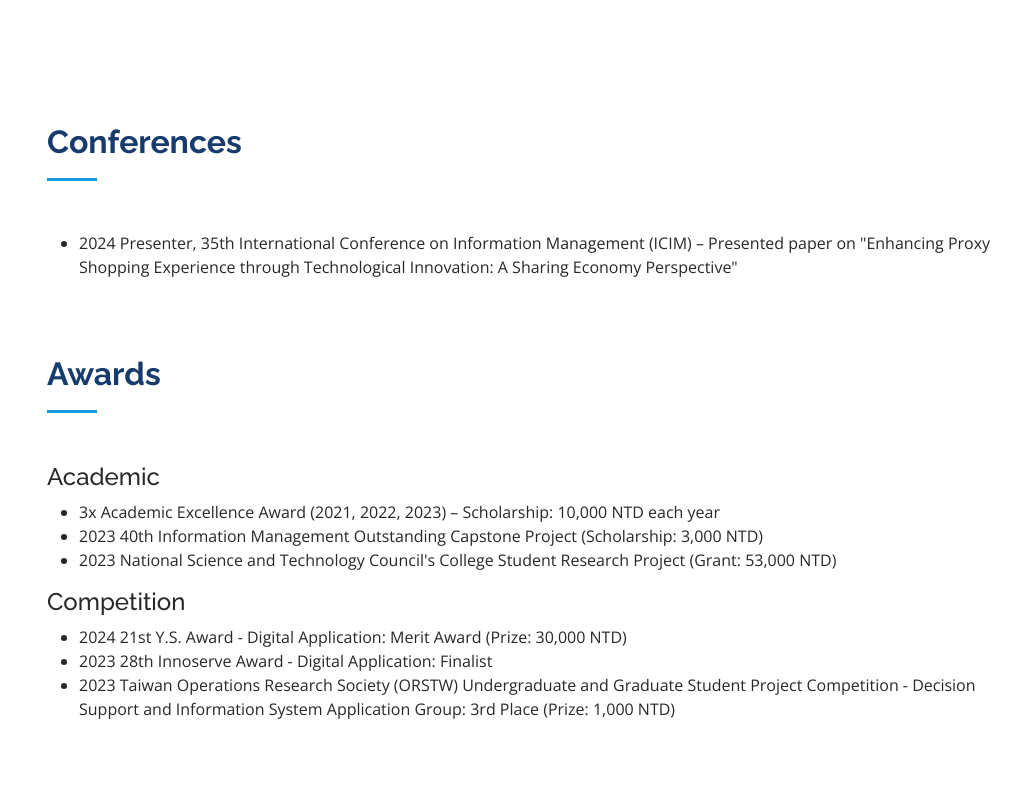
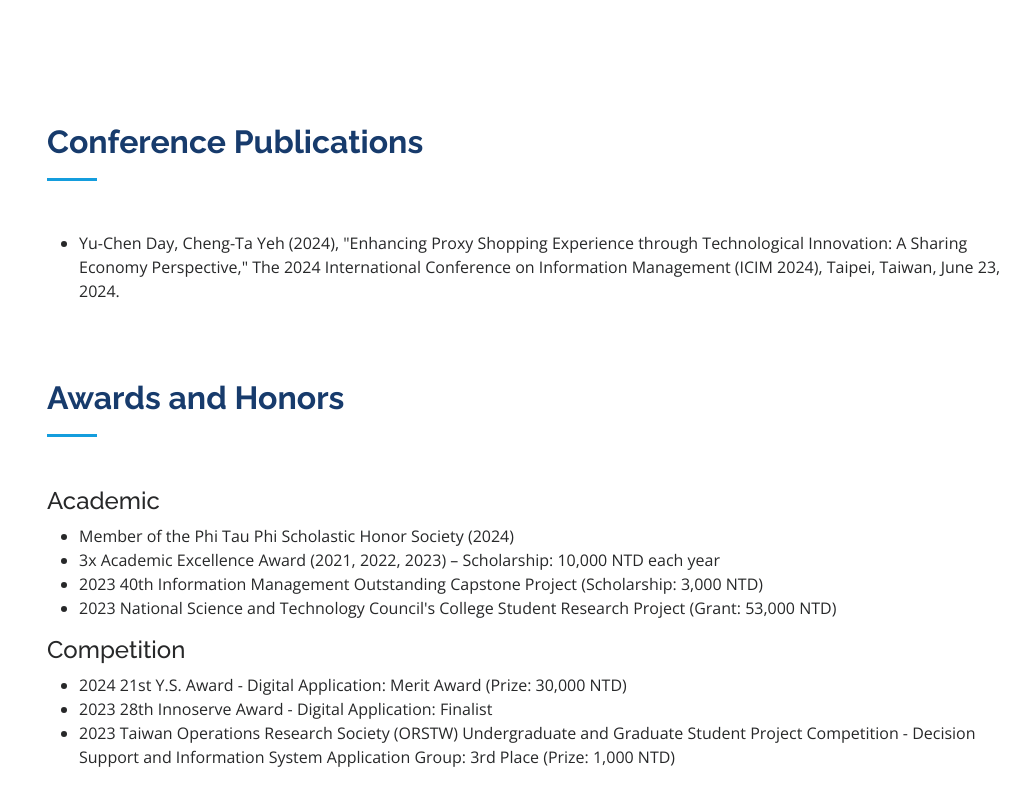
Before and after one commit to ycday/ycday.github.io, a plain HTML site: page index.html in a window 1280 px wide. Shown: the part 2438-3243 px from the top of the page, without its empty margins (265-1280 px from the left). Drawn offline with nearby package versions, Linux system fonts and the light colour scheme.

Commit message:
feat: update content Nov, 2024

```diff
--- a/index.html
+++ b/index.html
@@ -152,10 +152,10 @@
     <section id="conference" class="conference"></section>
       <div class="container">
         <div class="section-title">
-          <h2>Conferences</h2>
+          <h2>Conference Publications</h2>
         </div>
         <ul>
-          <li>2024 Presenter, 35th International Conference on Information Management (ICIM) – Presented paper on "Enhancing Proxy Shopping Experience through Technological Innovation: A Sharing Economy Perspective"</li>
+          <li>Yu-Chen Day, Cheng-Ta Yeh (2024), "Enhancing Proxy Shopping Experience through Technological Innovation: A Sharing Economy Perspective," The 2024 International Conference on Information Management (ICIM 2024), Taipei, Taiwan, June 23, 2024.</li>
         </ul>
       </div>
     </section>
@@ -163,10 +163,11 @@
     <section id="award" class="award">
       <div class="container">
         <div class="section-title">
-          <h2>Awards</h2>
+          <h2>Awards and Honors</h2>
         </div>
         <h4>Academic</h4>
         <ul>
+          <li>Member of the Phi Tau Phi Scholastic Honor Society (2024)</li>
           <li>3x Academic Excellence Award (2021, 2022, 2023) – Scholarship: 10,000 NTD each year</li>
           <li>2023 40th Information Management Outstanding Capstone Project (Scholarship: 3,000 NTD)</li>
           <li>2023 National Science and Technology Council's College Student Research Project (Grant: 53,000 NTD)</li>
```
